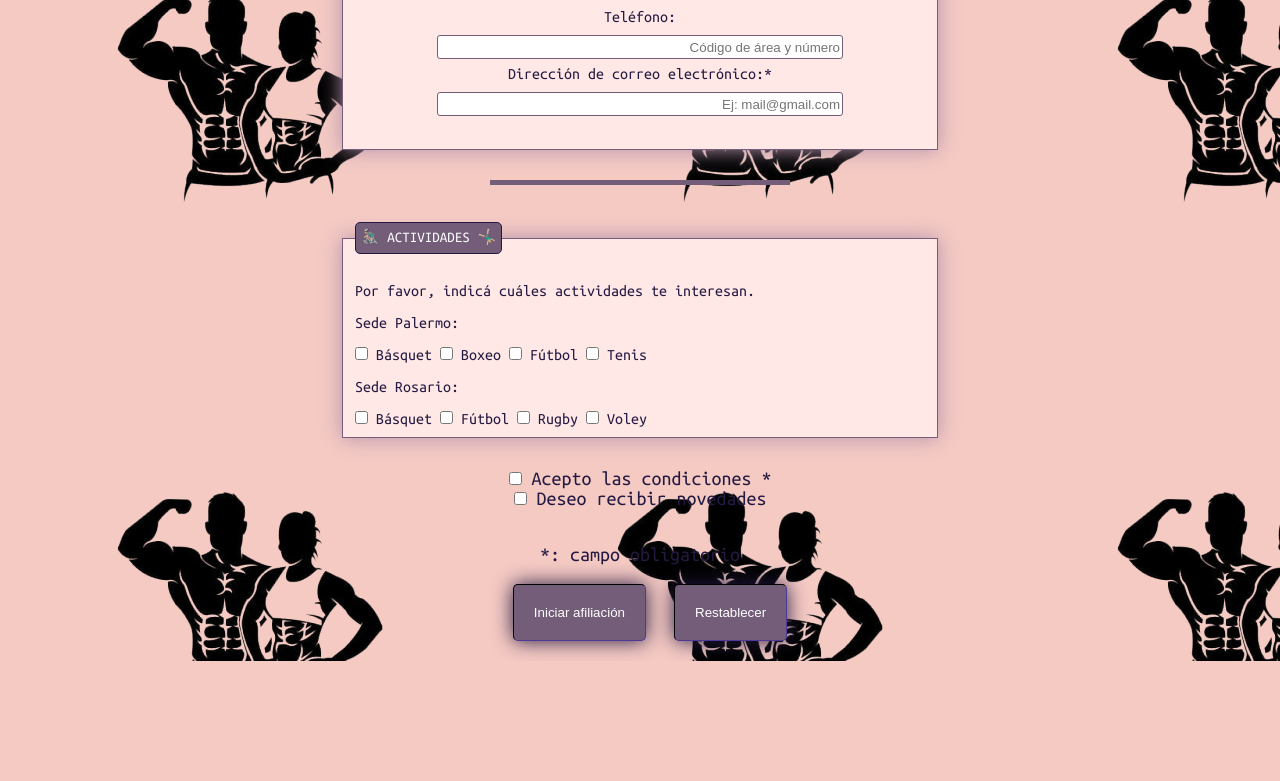
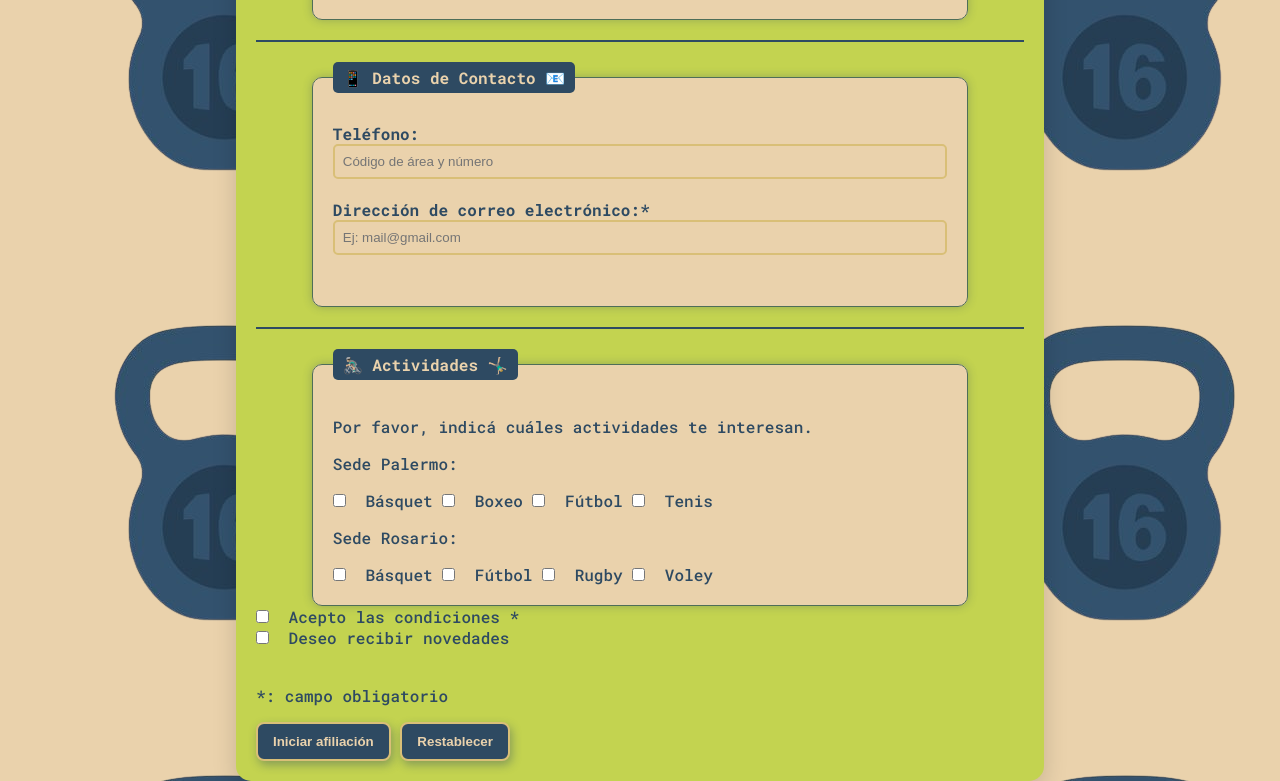
Before and after one commit to AlvaroQuir0ga/desadio-04, a website built with Vite: page index.html in a window 1280 px wide. Shown: the part 652-1433 px from the top of the page. Before the commit the page ends 1313 px from the top, so only its background shows below. Built offline with nearby package versions, Linux system fonts and the light colour scheme.

Commit message:
Finalizo un css estilo urbano,agrego uno retro y corrijo errores

```diff
--- /dev/null
+++ b/estilo-retro.css
@@ -0,0 +1,162 @@
+/*Paleta de Colores Retro
+#EAD2AC - Crema Pastel
+#C3D350 - Verde Oliva Claro
+#D9BF77 - Amarillo Mostaza Suave
+#4E6E58 - Verde Pino Oscuro
+#2E4A62 - Azul Oscuro Retro */
+
+
+@import url('https://fonts.googleapis.com/css2?family=Roboto+Mono:wght@300;500;700&display=swap');
+
+html {
+   background-color: #EAD2AC; /* Crema Pastel */
+   background-image: url(public/images/pesa-rusa.png);
+   color: #2E4A62; /* Azul Oscuro Retro */
+   font-family: 'Roboto Mono', monospace;
+}
+
+body {
+    margin: auto;
+    width: 60%;
+    padding: 20px;
+    background-color: #C3D350; /* Verde Oliva Claro */
+    border-radius: 15px;
+    box-shadow: 0 10px 25px rgba(0, 0, 0, 0.15);
+
+
+}
+
+body:hover {
+    background-color: #D9BF77; /* Amarillo Mostaza Suave */
+}
+
+/* Encabezado */
+h1 {
+    font-size: 36px;
+    color: #C3D350; /* Verde Oliva Claro */
+    text-align: center;
+    background-color: #2E4A62; /* Azul Oscuro Retro */
+    padding: 10px;
+    border-radius: 10px;
+    box-shadow: 0px 4px 15px rgba(46, 74, 98, 0.5);
+    text-shadow: 2px 2px 5px #4E6E58; /* Verde Pino Oscuro */
+    margin-top: 20px;
+    margin-bottom: 20px;
+    transition: transform 0.3s, background-color 0.3s;
+}
+
+h1:hover {
+    background-color: #4E6E58; /* Verde Pino Oscuro */
+    transform: scale(1.05);
+}
+
+/* Fieldset */
+fieldset {
+    background-color: #EAD2AC; /* Crema Pastel */
+    border: 1px solid #4E6E58; /* Verde Pino Oscuro */
+    border-radius: 10px;
+    box-shadow: 0 0 10px rgba(46, 74, 98, 0.3);
+    margin-bottom: 20px;
+    margin: auto;
+    width: 80%;
+    padding: 20px;
+    transition: background-color 0.3s;
+}
+
+fieldset:hover {
+    background-color: #D9BF77; /* Amarillo Mostaza Suave */
+}
+
+/* Legend */
+legend {
+    background-color: #2E4A62; /* Azul Oscuro Retro */
+    color: #EAD2AC; /* Crema Pastel */
+    padding: 5px 10px;
+    border-radius: 5px;
+    font-weight: bold;
+    transition: color 0.3s, background-color 0.3s;
+}
+
+legend:hover {
+    background-color: #4E6E58; /* Verde Pino Oscuro */
+    color: #C3D350; /* Verde Oliva Claro */
+}
+
+/* Etiquetas y entradas */
+label {
+    display: block;
+    font-weight: bold;
+    margin-top: 10px;
+}
+
+input[type="text"],
+input[type="tel"],
+input[type="email"],
+textarea {
+    background-color: #EAD2AC; /* Crema Pastel */
+    color: #2E4A62; /* Azul Oscuro Retro */
+    border: 2px solid #D9BF77; /* Amarillo Mostaza Suave */
+    border-radius: 5px;
+    padding: 8px;
+    width: 100%;
+    box-sizing: border-box;
+    margin-bottom: 10px;
+    transition: border-color 0.3s, background-color 0.3s;
+}
+
+input:focus,
+textarea:focus {
+    outline: none;
+    border: 2px solid #2E4A62; /* Azul Oscuro Retro */
+    background-color: #C3D350; /* Verde Oliva Claro */
+}
+
+input[type="radio"],
+input[type="checkbox"] {
+    width: auto;
+    margin: 0 10px 0 0;
+}
+
+input[type="checkbox"]:checked {
+    background-color: #2E4A62; /* Azul Oscuro Retro */
+    border-color: #C3D350; /* Verde Oliva Claro */
+}
+
+/* Botones */
+button {
+    background-color: #2E4A62; /* Azul Oscuro Retro */
+    color: #EAD2AC; /* Crema Pastel */
+    padding: 10px 15px;
+    border-radius: 8px;
+    border: 2px solid #D9BF77; /* Amarillo Mostaza Suave */
+    font-weight: bold;
+    cursor: pointer;
+    box-shadow: 2px 4px 10px rgba(46, 74, 98, 0.4);
+    transition: background-color 0.3s, transform 0.2s;
+}
+
+button:hover {
+    background-color: #4E6E58; /* Verde Pino Oscuro */
+    color: #C3D350; /* Verde Oliva Claro */
+    transform: scale(1.05);
+}
+
+button:active {
+    background-color: #C3D350; /* Verde Oliva Claro */
+    color: #2E4A62; /* Azul Oscuro Retro */
+    box-shadow: inset 1px 1px 5px rgba(0, 0, 0, 0.2);
+    transform: scale(0.95);
+}
+
+/* Líneas divisoras */
+hr {
+    border: none;
+    height: 2px;
+    background-color: #2E4A62; /* Azul Oscuro Retro */
+    margin: 20px 0;
+    transition: background-color 0.3s;
+}
+
+hr:hover {
+    background-color: #4E6E58; /* Verde Pino Oscuro */
+}
--- a/estilo-urbano.css
+++ b/estilo-urbano.css
@@ -1,49 +1,53 @@
-/* Nueva Paleta de colores:
-#F5CAC3 - Rosa Pastel
-#735D78-  Purpura
-#ff6b6b - Rojo Vibrante (resaltados y botones)
-#ffe66d - Amarillo Claro (detalles y bordes)
-#f5f5f5 - Blanco Roto (texto y campos de entrada)
+/*Paleta de colores:
+#BE95C4-  Fucsia claro
+#FFE8E5-  Beige
+#735D78 - Purpura
+#5E548E - Violeta CLaro
+#231942 - Violeta Oscuro
+#6f2dbd - Violeta
+#eac4d5 - Rosa Claro
+#DEC9E9 - Lila Claro
+#9F86C0 - Lila
+#ffff   - BLanco
+#5E548E - Violeta
 */
 
+/* Fuentes */
 @import url('https://fonts.googleapis.com/css2?family=Be+Vietnam+Pro:ital,wght@0,100;0,200;0,300;0,400;0,500;0,600;0,700;0,800;0,900;1,100;1,200;1,300;1,400;1,500;1,600;1,700;1,800;1,900&family=Oswald:wght@200..700&family=Poppins:ital,wght@0,100;0,200;0,300;0,400;0,500;0,600;0,700;0,800;0,900;1,100;1,200;1,300;1,400;1,500;1,600;1,700;1,800;1,900&family=Rajdhani:wght@300;400;500;600;700&family=Roboto:ital,wght@0,100;0,300;0,400;0,500;0,700;0,900;1,100;1,300;1,400;1,500;1,700;1,900&display=swap');
-@import url('https://fonts.googleapis.com/css2?family=Be+Vietnam+Pro:ital,wght@0,100;0,200;0,300;0,400;0,500;0,600;0,700;0,800;0,900;1,100;1,200;1,300;1,400;1,500;1,600;1,700;1,800;1,900&family=Oswald:wght@200..700&family=Poppins:ital,wght@0,100;0,200;0,300;0,400;0,500;0,600;0,700;0,800;0,900;1,100;1,200;1,300;1,400;1,500;1,600;1,700;1,800;1,900&family=Rajdhani:wght@300;400;500;600;700&family=Roboto:ital,wght@0,100;0,300;0,400;0,500;0,700;0,900;1,100;1,300;1,400;1,500;1,700;1,900&family=Ubuntu+Mono:ital,wght@0,400;0,700;1,400;1,700&display=swap');
+@import url('https://fonts.googleapis.com/css2?family=Be+Vietnam+Pro:ital,wght@0,100;0,200;0,300;0,400;0,500;0,600;0,700;0,800;0,900&family=Oswald:wght@200..700&family=Poppins:ital,wght@0,100;0,200;0,300;0,400;0,500;0,600;0,700;0,800;0,900&family=Rajdhani:wght@300;400;500;600;700&family=Roboto:ital,wght@0,100;0,300;0,400;0,500;0,700;0,900;1,100;1,300;1,400;1,500;1,700;1,800;1,900&family=Ubuntu+Mono:ital,wght@0,400;0,700;1,400;1,700&display=swap');
 
 html {
-   background-image: url(public/images/gym-1.png);
-    background-color: #F5CAC3;
-    color: #231942;
-
+    background-image: url(public/images/gym-1.png);
+    background-color: #eac4d5; /* Rosa claro */
+    color: #231942; /* Violeta Oscuro */
 }
 
 body {
-
     margin: auto;
     font-family: "Ubuntu Mono", monospace;
     width: 60%;
-    max-width:600px;
+    max-width: 600px;
 }
 
 fieldset {
-    background-color: #FFE8E5;
+    background-color: #DEC9E9; /* Lila Claro */
     font-family: "Ubuntu Mono", monospace;
-    border: 1px solid #735D78; /* #735D78-  Purpura */
-    box-shadow: 0 0 20px #B392AC;
+    border: 1px solid #735D78; /* Purpura */
+    box-shadow: 0 0 20px #6f2dbd; /* Violeta */
     margin-bottom: 30px;
-
+    border-radius: 10px;
 }
 
 h1 {
     font-family: "Be Vietnam Pro", sans-serif;
-    color: #231942;
+    background-color: #735D78; /* Purpura */
+    color: #ffff; /* Blanco */
     font-size: 40px;
     text-transform: uppercase;
     text-align: center;
     padding: 5px;
-    box-shadow: 0 0 15px #231942;
-    border: 15px outset #E8C2CA;
-    border-left: inset 20px #E8C2CA;
-    border-right: inset 20px #E8C2CA;
+    box-shadow: 5px 5px 30px #231942; /* Violeta Oscuro */
+    border: 10px solid #E8C2CA; /* Rosa Claro */
     border-radius: 30px;
     margin: auto;
     margin-top: 30px;
@@ -54,80 +58,85 @@ label {
     display: block;
 }
 
+input {
+    border: 1px solid #BE95C4; /* Fucsia claro  */
+    margin: auto;
+}
+
 hr {
-    border: solid #735D78 5px;
+    border: solid #735D78 5px; /* Purpura */
     padding: 5px;
     max-width: 290px;
     min-width: 290px;
-    height:20px;
+    height: 20px;
     margin-top: 10px;
     margin-bottom: 7px;
-    border-left: 20px #231942 ;
-    border-right: 20px #231942;
-    border-bottom: #231942 1px;
+    border-left: 20px #231942; /* Violeta Oscuro */
+    border-right: 20px #231942; /* Violeta Oscuro */
+    border-bottom: #231942 1px; /* Violeta Oscuro */
 }
 
 legend {
-    background-color: #735D78;
+    background-color: #735D78; /* Purpura */
+    font-family: "Be Vietnam Pro", sans-serif;
+    font-variant: small-caps;
     text-align: end;
-    color: white;
-    border: 1px #231942 solid;
+    color: #ffff; /* Blanco */
+    border: 1px #231942 solid; /* Violeta Oscuro */
     border-radius: 5px;
     padding: 5px;
-    height:20px;
-    margin-top: 10px;
-    margin-bottom: 7px;
-    font-size: 15px;
-    text-transform: uppercase;
+    font-size: 16px;
 }
 
 
 button {
-    background-color: #735D78;
-    color: white;
+    background-color: #735D78; /* Purpura */
+    font-family: "Be Vietnam Pro", sans-serif;
+    font-variant: small-caps;
+    font-size: 16px;
+    color: #ffff; /* Blanco */
     padding: 20px;
-    border: inset #231942 1px;
+    border: inset #231942 1px; /* Violeta Oscuro */
     border-radius: 5px;
     margin-bottom: 20px;
     margin-left: 20px;
-    box-shadow: 0 0 20px #231942;
+    box-shadow: 0 0 20px #231942; /* Violeta Oscuro */
 }
 
-/* hover-active-focus */
+
 button:hover {
-   background-color: #BE95C4;
-    color: #231942;
+    background-color: #5E548E; /* Violeta Claro */
+    color: #ffff /* Blanco */
 }
 
 button:active {
-    background-color: #231942;
-    color: #BE95C4;
+    background-color: #231942; /* Violeta Oscuro */
+    color: #BE95C4; /* Fucsia Claro */
 
 }
 
-input {
-    border: 1px solid #BE95C4;
-    margin: auto;
-
+input:focus, textarea:focus {
+    background-color: #231942; /* Violeta Oscuro */
+    color: #ffff; /* Blanco */
 }
 
-input:focus, textarea:focus{
-    background-color: #231942;
-    color: white;
-  }
-  input:focus::placeholder{
-    color: white;
-  }
+input:focus::placeholder {
+    color: #ffff; /* Blanco */
+}
 
-  fieldset:focus-within{
-    background-color: #9F86C0;
-  }
-  fieldset:focus-within legend{
-    background-color: #5E548E;
+fieldset:focus-within {
+    background-color: #9F86C0; /* Lila */
+}
+
+fieldset:focus-within legend {
+    background-color: #5E548E; /* Violeta Claro */
 }
 
 h1:hover {
-    background-color: #B392AC;
+    background-color: #5E548E; /* Violeta Claro */
+    color: #FFE8E5; /* Beige */
+    border: #FFE8E5 solid 5px; /* Beige */
+    border-radius: 1px;
 }
 
 /* clases */
@@ -146,31 +155,31 @@ h1:hover {
 
 
 .cuadro-entrada {
-    max-width:400px;
-    min-width: 400px;
-    height:20px;
+    max-width: 500px;
+    min-width: 500px;
+    height: 20px;
     margin-top: 10px;
     margin-bottom: 7px;
     border: solid 1px;
     border-radius: 3px;
-    border-color:#735D78;
-
-  }
+    border-color: #735D78; /* Purpura */
+    background-color: #BE95C4; /* Fucsia Claro */
+}
 
 .cuadro-pais {
-    max-width:400px;
-    min-width: 400px;
-    height:20px;
+    max-width: 600px;
+    min-width: 600px;
+    height: 20px;
     margin-top: 10px;
     margin-bottom: 7px;
     border: solid 1px;
-    border-radius: 3px;
-    border-color:#735D78;
-
+    border-radius: 8px;
+    border-color: #735D78; /* Purpura */
 }
 
 .texto-blanco {
     font-family: "Ubuntu Mono", monospace;
     text-align: center;
     font-size: 20px;
+    color: #ffff;
 }
--- a/main.js
+++ b/main.js
@@ -1,5 +1,5 @@
 /* import './estilos.css' */
 
- import './estilo-urbano.css'
+/*  import './estilo-urbano.css' */
 
-/* import './estilo-retro.css' */
+import './estilo-retro.css'
```
Also changed, not shown: public/images/pesa-rusa.png (added).
